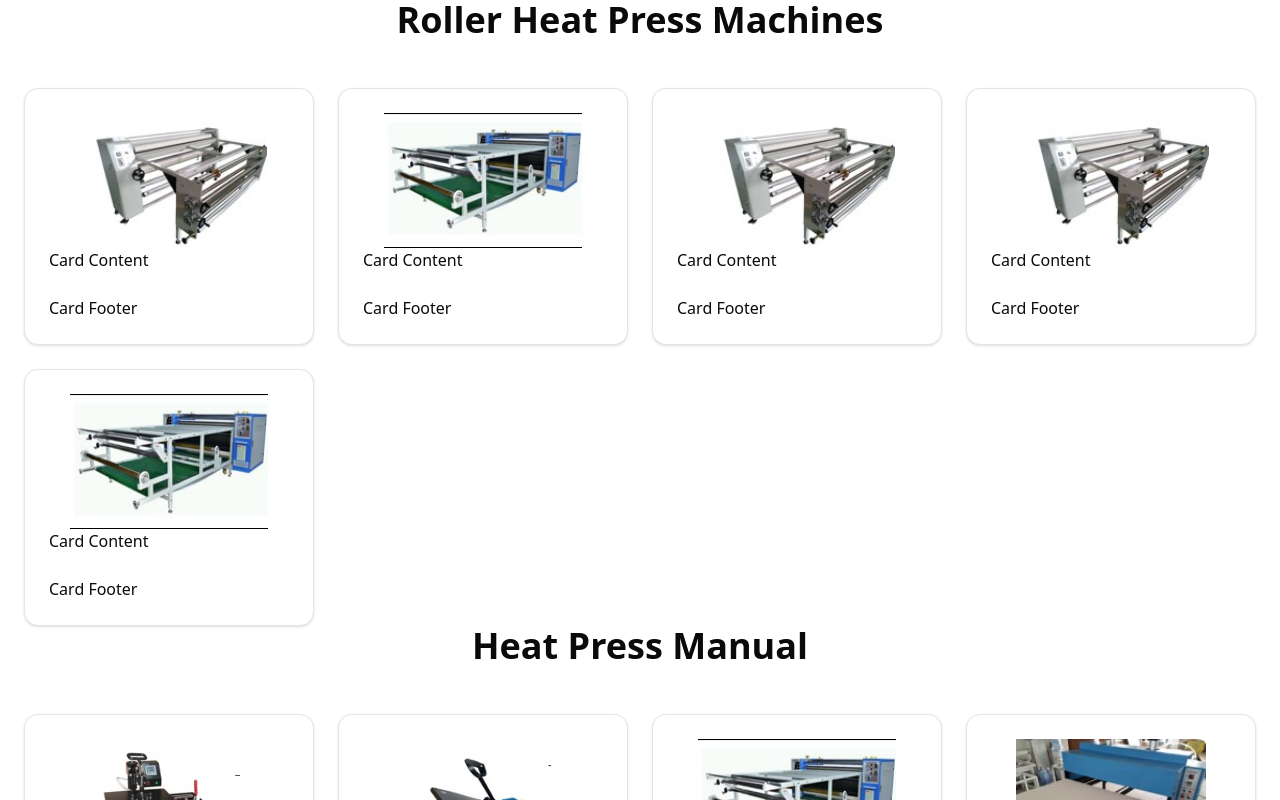
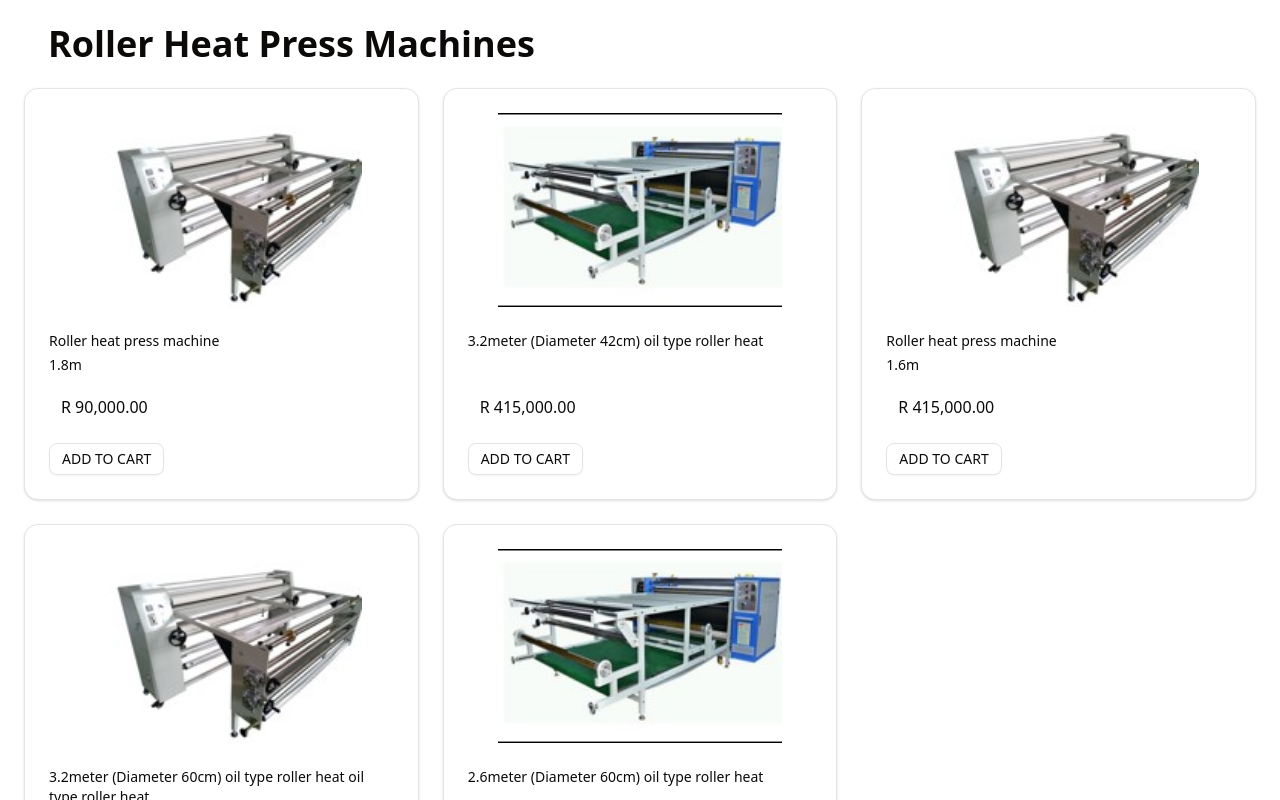
Before and after one commit to brady-kelly/nirex-web-shadcn, a Next.js app: page / in a window 1280 px wide. Shown: the top 800 px of the page. Built offline with nearby package versions, Linux system fonts and the light colour scheme.

Commit message:
Layout fixes

```diff
--- a/src/app/page.tsx
+++ b/src/app/page.tsx
@@ -4,7 +4,7 @@ import { getProductGridProps, loadAllProductCategories } from "@/lib/jsonData";
 export default async function Home() {
 
   const categories = await loadAllProductCategories();
-  const prodPromise = categories.map(async category => await getProductGridProps(category));
+  const prodPromise = categories.map(async category => await getProductGridProps(category, 3));
   const prods = await Promise.all(prodPromise);
 
   return (
--- a/src/components/product/productCard.tsx
+++ b/src/components/product/productCard.tsx
@@ -9,6 +9,7 @@ import {
 } from "@/components/ui/card"
 import { AspectRatio } from "@radix-ui/react-aspect-ratio";
 import Image from "next/image";
+import { Button } from "../ui/button";
 
 export interface ProductCardProps {
     id: string;
@@ -47,11 +48,18 @@ export function ProductCard({
                         className="object-contain transition-transform duration-500 group-hover/usecase4:scale-105"
                     />
                 </AspectRatio>
-                <p>Card Content</p>
+                <div className="my-6 h-10 text-sm">
+                    <p className="mb-1">{heading}</p>
+                    {subHeading && <p>{subHeading}</p>}
+                </div>
+                <div className="ml-3">
+                    {localPrice}
+                </div>
+                <br />
+                <div>
+                    <Button variant="outline" size="sm">ADD TO CART</Button>
+                </div>
             </CardContent>
-            <CardFooter>
-                <p>Card Footer</p>
-            </CardFooter>
         </Card>
     );
 }
--- a/src/components/product/productGrid.tsx
+++ b/src/components/product/productGrid.tsx
@@ -13,7 +13,7 @@ export interface ProductGridProps {
     heading?: string;
     description?: string;
     items: ProductCardProps[];
-    columns?: 2 | 3 | 4;
+    columns: 2 | 3 | 4;
     className?: string;
 }
 
@@ -25,13 +25,14 @@ export function ProductGrid({
     columns = 3
 }: ProductGridProps) {
     const getColumnClasses = () => {
+        // TODO: Revise this Shirt.
         switch (columns) {
             case 2:
                 return "grid md:grid-cols-2";
             case 4:
                 return "grid sm:grid-cols-2 lg:grid-cols-4";
             default:
-                return "grid sm:grid-cols-2 sm:grid-cols-3 lg:grid-cols-4";
+                return "grid sm:grid-cols-2 md:grid-cols-3 lg:grid-cols-3";
         }
     };
 
@@ -39,7 +40,7 @@ export function ProductGrid({
         <section>
             <div className="mx-auto px-4 md:px-6">
                 {/* Header */}
-                <div className="text-center mb-12">
+                <div className="my-6">
                     {badge?.label && (
                         <div className="mb-6 flex justify-center">
                             <Badge variant={badge.variant ?? "secondary"}>
@@ -47,16 +48,18 @@ export function ProductGrid({
                             </Badge>
                         </div>
                     )}
+                    <div className="ml-3">
                         {heading && (
-                        <h2 className="text-2xl md:text-4xl font-semibold text-balance max-w-4xl mx-auto">
+                            <h2 className="ml-3 text-2xl md:text-4xl font-semibold text-balance max-w-4xl">
                                 {heading}
                             </h2>
                         )}
                         {description && (
-                        <p className="mt-4 text-base sm:text-lg text-muted-foreground text-balance max-w-3xl mx-auto">
+                            <p className="ml-3 mt-4 text-base sm:text-lg text-muted-foreground text-balance max-w-3x">
                                 {description}
                             </p>
                         )}
+                    </div>
                 </div>
 
                 {/* Grid Cards */}
--- a/src/lib/jsonData.ts
+++ b/src/lib/jsonData.ts
@@ -15,11 +15,13 @@ export async function loadAllProductCategories(): Promise<ProductCategory[]> {
 }
 
 export async function getProductGridProps(
-  category: ProductCategory
+  category: ProductCategory,
+  cols: 2 | 3 | 4
 ): Promise<ProductGridProps> {
   const demoProps: ProductGridProps = {
     id: crypto.randomUUID(),
     heading: category.heading,
+    columns: cols,
     items: [],
   };
 
```
Lines whose indentation alone changed are shown as unchanged.
